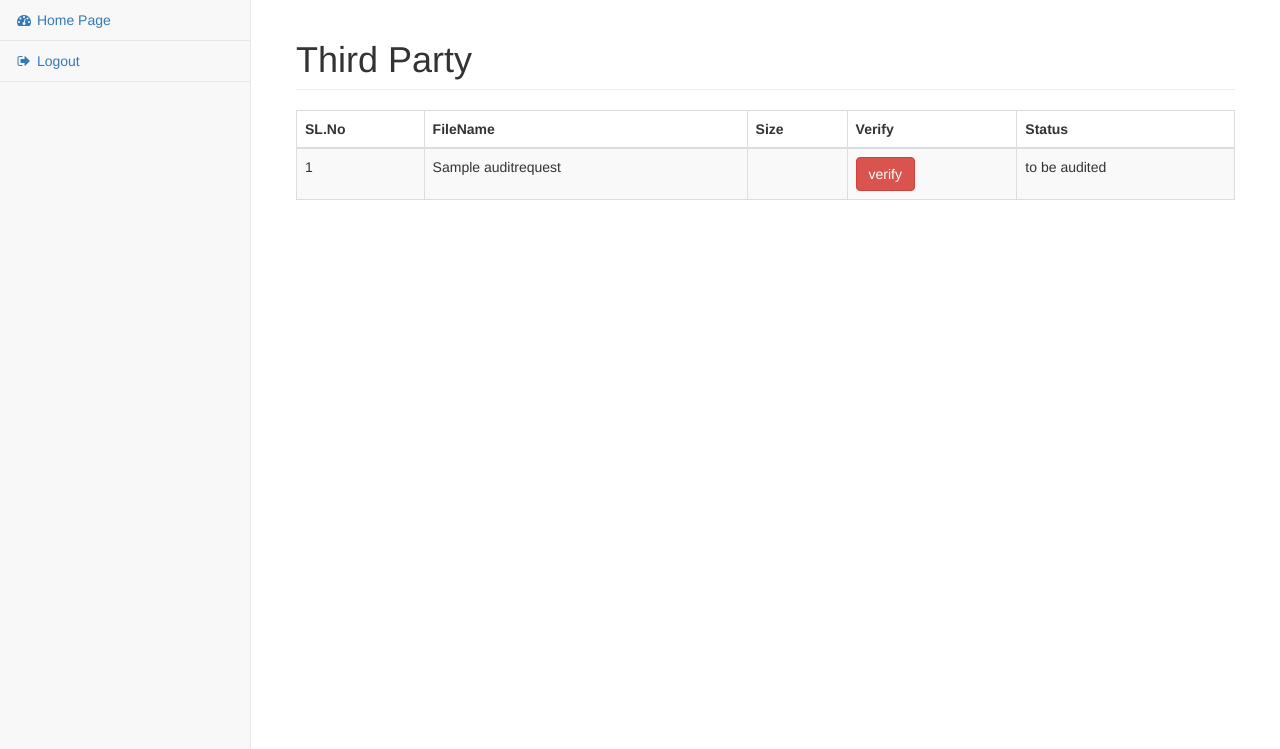
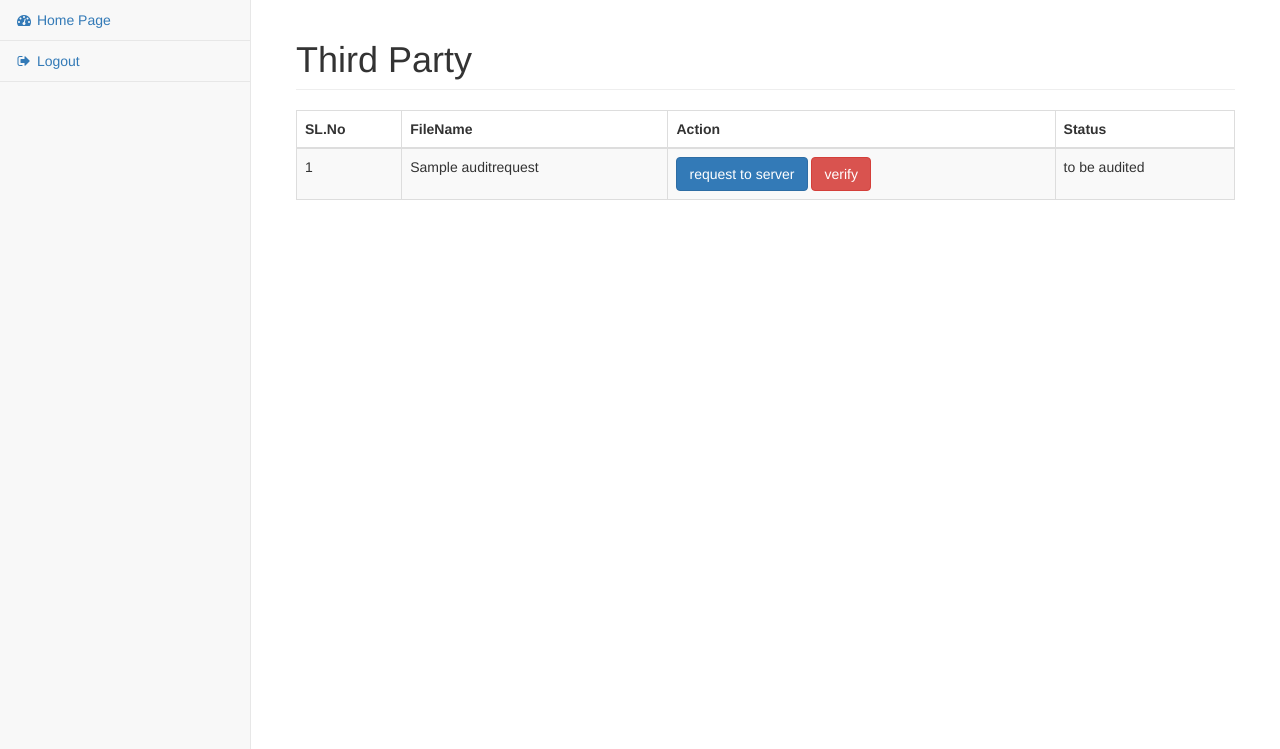
Before and after one commit to dbinoj/public_audit, a Django app: page /tpa/ in a window 1280 px wide. Shown: the part 51-800 px from the top of the page. Run offline with Django 3.2, Linux system fonts and the light colour scheme; tables that the repository leaves empty hold one stand-in row (values such as "Sample post"); parts of the project's set-up code (start-up, migrations or seed data) failed here and were passed over; some libraries are stand-ins or nearby versions.

Commit message:
buttons for action done

```diff
--- a/tpa/templates/tpa/index.html
+++ b/tpa/templates/tpa/index.html
@@ -20,12 +20,10 @@
                                     <th class="span2">
                                         FileName
                                     </th>
-                                    <th class="span2">
-                                        Size
-                                    </th>
+
 
                                     <th class="span2">
-                                        Verify
+                                        Action
                                     </th>
                                     <th class="span2">
                                         Status
@@ -42,18 +40,17 @@
                                        {{ file.name }}
                                     </td>
                                     <td>
-                                       {{ file.size }}
+                                       <a href="#" class="btn btn-primary">request to server</a>
+                                        <a href="{% url 'tpa:file_requestto_server' file.id %}" class="btn btn-danger">verify</a>
                                         <!--<a href="detail" class="btn btn-blue">Detail</a>
                                         <a href="start/" class="btn btn-success">Start</a>
                                         <a href="delete" class="btn btn-danger">Delete</a>-->
                                     </td>
 
                                     <td>
-                                        <a href="{% url 'tpa:file_requestto_server' file.id %}" class="btn btn-danger">verify</a>
+                                        to be audited
                                     </td>
-                                    <td>
-                                       to be audited
-                                    </td>
+
                                 </tr>{% empty %}
                                     <center>Sorry, no request has been received  yet.</center>
                                 {% endfor %}
```
